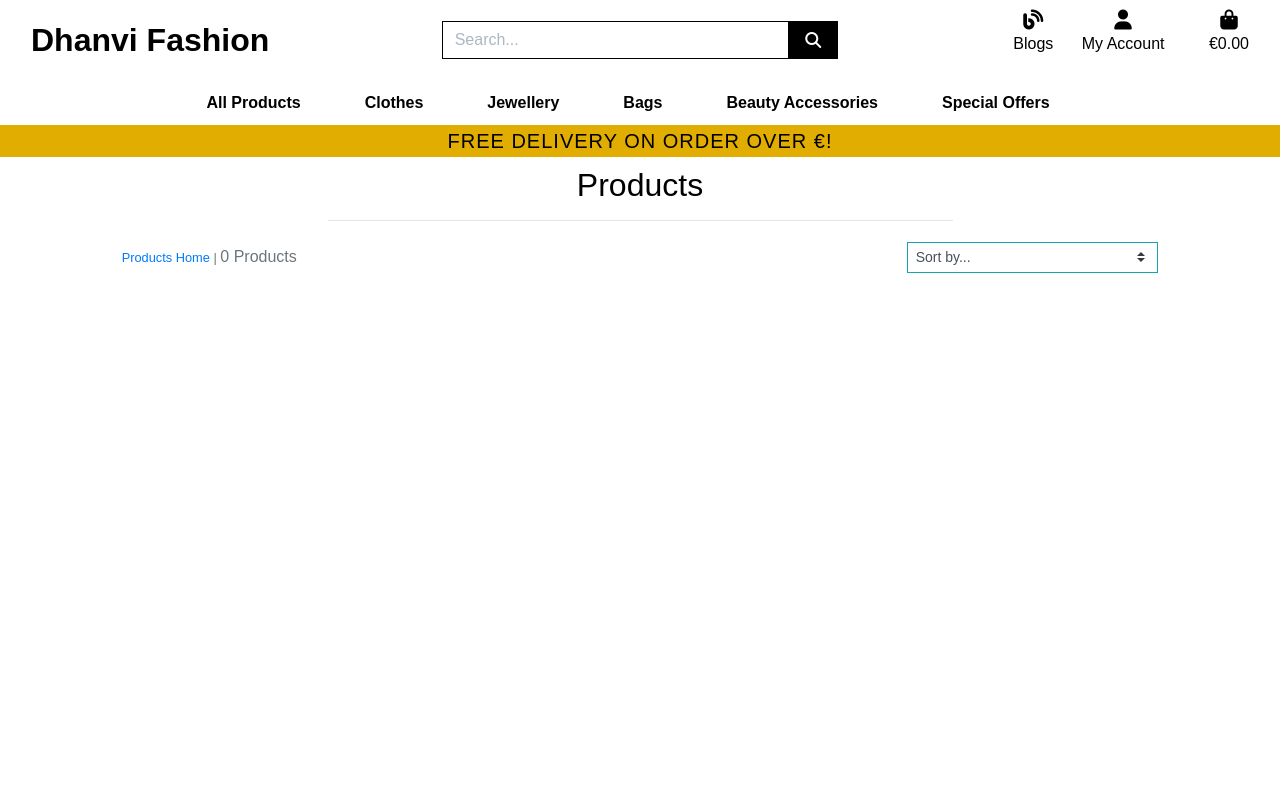
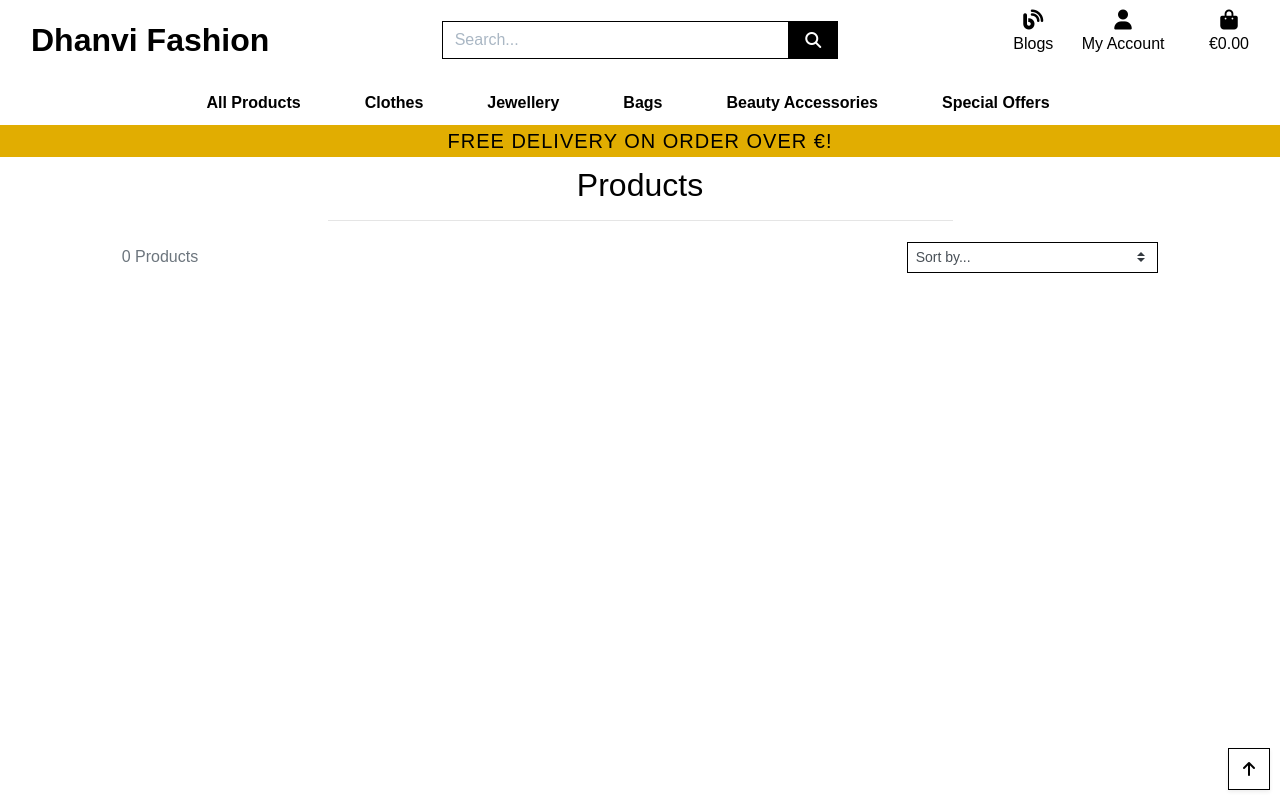
Before and after one commit to vijusuren/Dhanvi-Fashion-MS4, a Django app: page /products/?category=jeans in a window 1280 px wide. Run offline with Django 3.2, Linux system fonts and the light colour scheme; data comes from the database, SQL or seed files in the repository; some libraries are stand-ins or nearby versions.

Commit message:
added sorting js and back to top button

```diff
--- a/products/templates/products/products.html
+++ b/products/templates/products/products.html
@@ -113,4 +113,40 @@
             </div>
         </div>
     </div>
+    <div class="btt-button shadow-sm rounded-0 border border-black">
+        <a class="btt-link d-flex h-100">
+            <i class="fas fa-arrow-up text-black mx-auto my-auto"></i>
+        </a>
+    </div>
 {% endblock %}
+{% block postloadjs %}
+    {{ block.super }}
+    <script type="text/javascript">
+		$('.btt-link').click(function(e) {
+			window.scrollTo(0,0)
+		})
+	</script>
+
+    <script type="text/javascript">
+        $('#sort-selector').change(function() {
+            var selector = $(this);
+            var currentUrl = new URL(window.location);
+
+            var selectedVal = selector.val();
+            if(selectedVal != "reset"){
+                var sort = selectedVal.split("_")[0];
+                var direction = selectedVal.split("_")[1];
+
+                currentUrl.searchParams.set("sort", sort);
+                currentUrl.searchParams.set("direction", direction);
+
+                window.location.replace(currentUrl);
+            } else {
+                currentUrl.searchParams.delete("sort");
+                currentUrl.searchParams.delete("direction");
+
+                window.location.replace(currentUrl);
+            }
+        })
+    </script>
+{% endblock %}
--- a/products/views.py
+++ b/products/views.py
@@ -1,9 +1,8 @@
-from django.shortcuts import render, get_object_or_404
+from django.shortcuts import render, redirect, reverse, get_object_or_404
 from django.contrib import messages
 from django.db.models import Q
 from .models import Product, Category
-
-# Create your views here.
+from django.db.models.functions import Lower
 
 def all_products(request):
     """ A view to show all products, including sorting and search queries """
@@ -37,10 +36,12 @@ def all_products(request):
         if 'q' in request.GET:
             query = request.GET['q']
             if not query:
-                messages.error(request, "You didn't enter any search criteria!")
+                messages.error(
+                    request, "You didn't enter any search criteria!")
                 return redirect(reverse('products'))
 
-            queries = Q(name__icontains=query) | Q(description__icontains=query)
+            queries = Q(name__icontains=query) | Q(
+                description__icontains=query)
             products = products.filter(queries)
 
     current_sorting = f'{sort}_{direction}'
@@ -49,6 +50,7 @@ def all_products(request):
         'products': products,
         'search_term': query,
         'current_categories': categories,
+        'current_sorting': current_sorting,
     }
 
     return render(request, 'products/products.html', context)
--- a/static/css/base.css
+++ b/static/css/base.css
@@ -77,7 +77,7 @@ a.category-badge > span.badge:hover {
   position: fixed;
   bottom: 10px;
   right: 10px;
-  background-color: #E1AD01;
+  background-color: #fff;
 }
 
 .btt-link,
```
